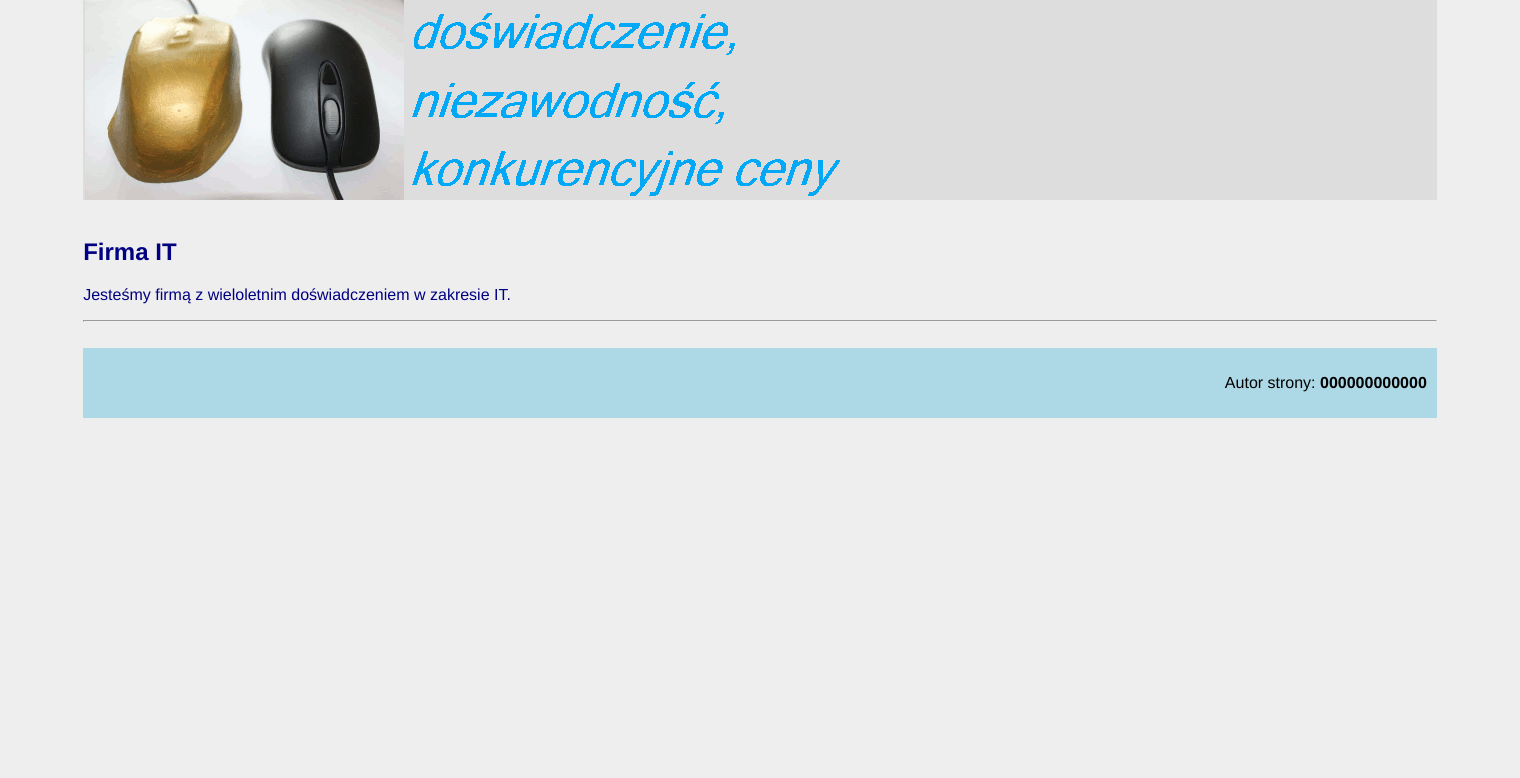
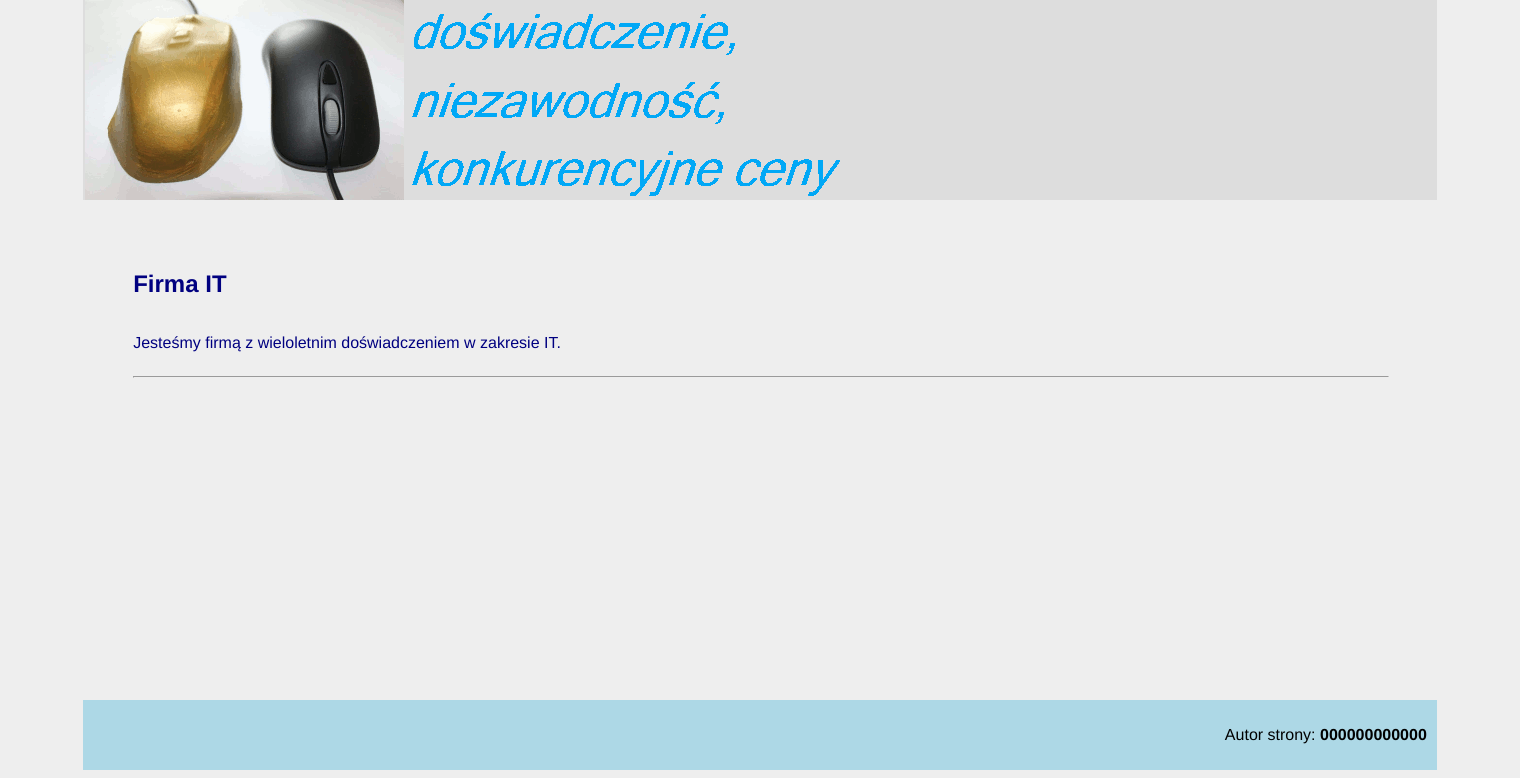
Before and after one commit to ForcedBucket122/Paw, a PHP site: page / in a window 1520 px wide. Shown: the part 128-906 px from the top of the page. Before the commit the page ends 546 px from the top, so only its background shows below. Run offline with PHP 8.4, Linux system fonts and the light colour scheme.

Commit message:
naprawilem css

```diff
--- a/klasa 3/egzaminy/01_01/styl.css
+++ b/klasa 3/egzaminy/01_01/styl.css
@@ -23,6 +23,9 @@ header{
     color: navy;
     margin: 50px;
     height: 400px;
+    display: flex;
+    flex-direction: column;
+
 }
 footer{
     text-align: right;
@@ -48,3 +51,6 @@ textarea{
     height: 200px;
     width: 350px;
 }
+hr{
+    width: 100%;;
+}
```
